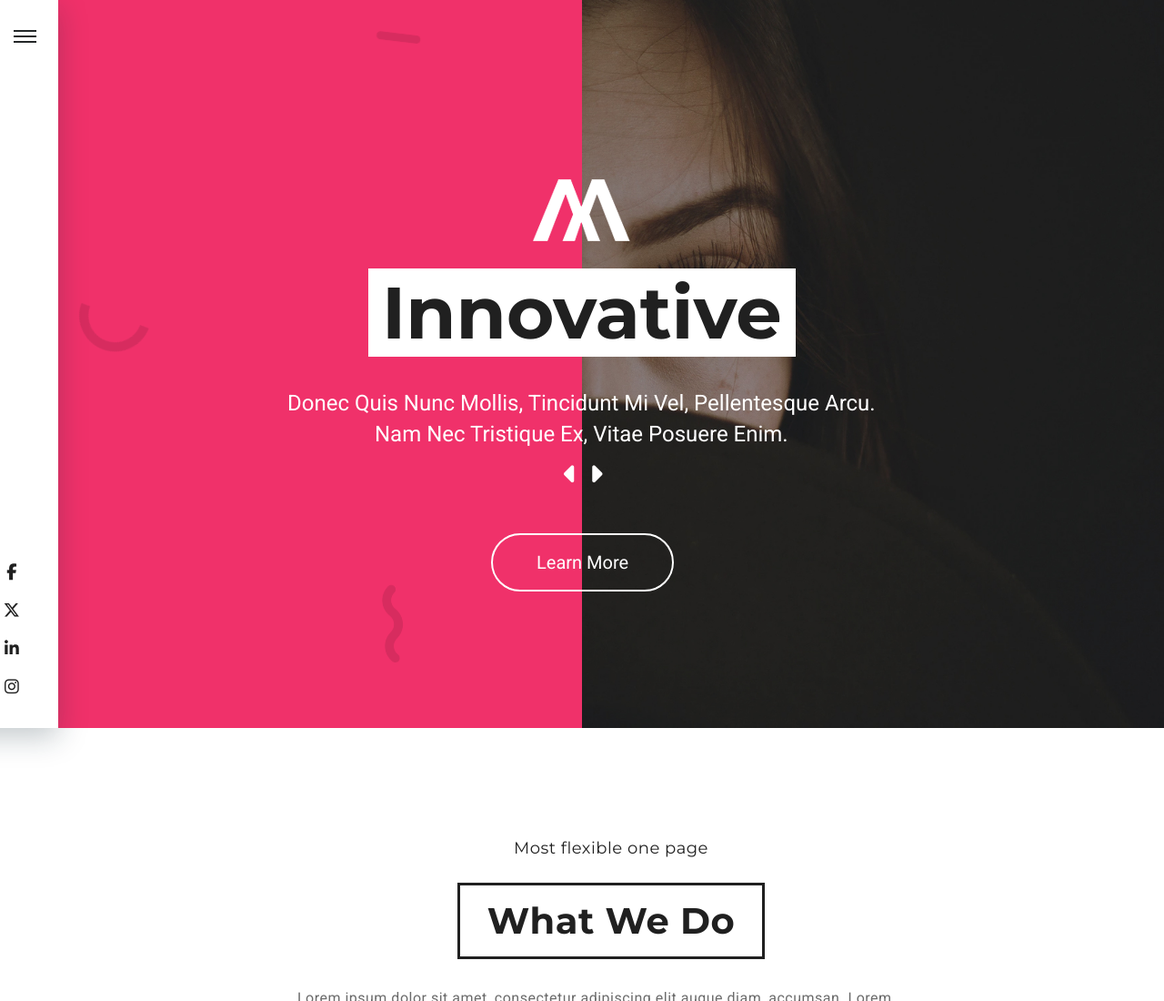
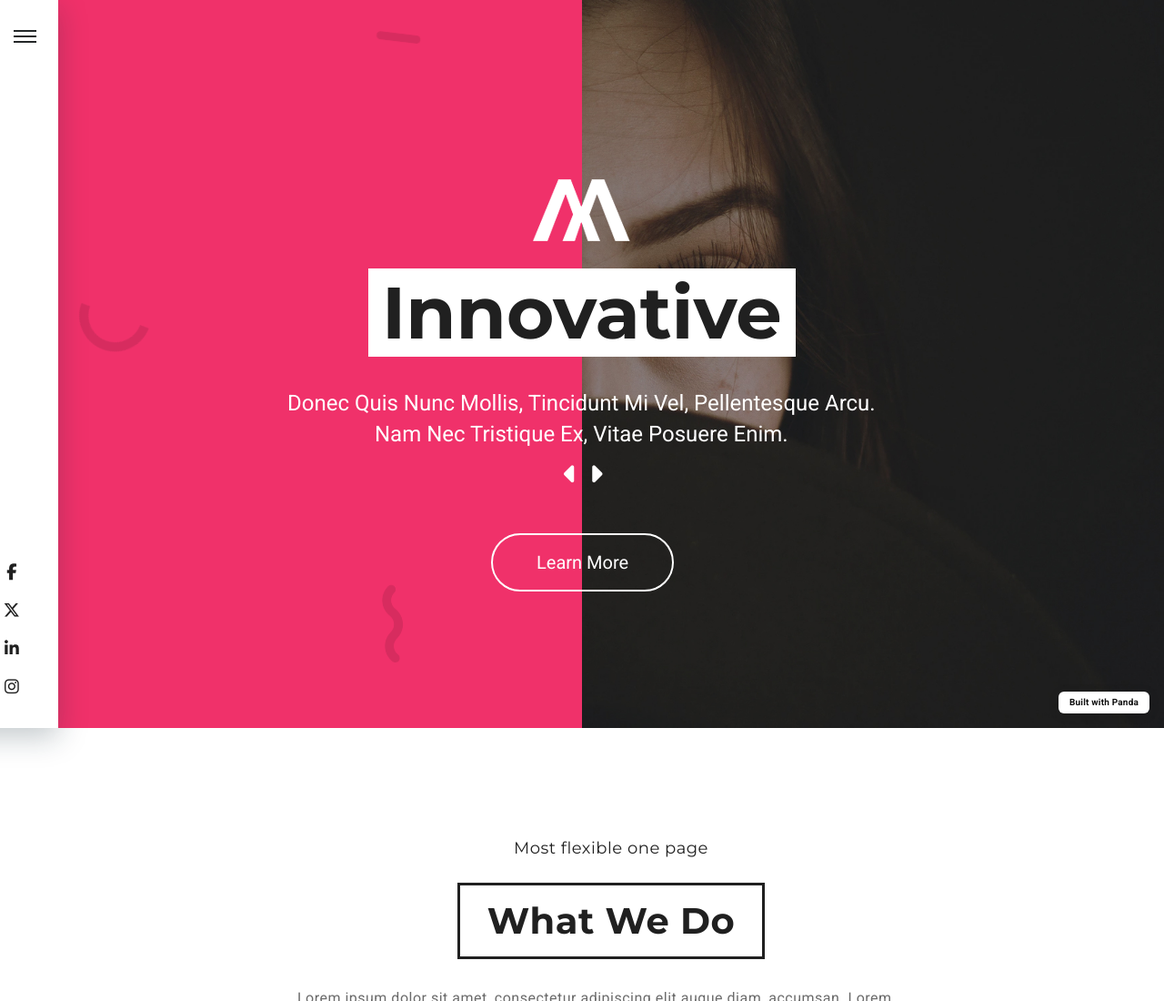
Before and after one commit to chiragbidx/megaone-innovative-startup-source, a plain HTML site: page index.html in a window 1280 px wide. Shown: the top 1100 px of the page at 91% size. Drawn offline with Linux system fonts and the light colour scheme; some packages are replaced by stand-ins of ours; grey boxes are pictures that could not be loaded; files whose address does not match are found by name.

Commit message:
Update index.html

```diff
--- a/index.html
+++ b/index.html
@@ -26,6 +26,38 @@
     <!-- Style Sheet -->
     <link href="innovative-startup/css/style.css" rel="stylesheet">
     <link href="innovative-startup/css/custom.css" rel="stylesheet">
+    <style>
+      /* Panda branding badge */
+      .panda-branding {
+        position: fixed;
+        bottom: 16px;
+        right: 16px;
+        width: 100px;
+        height: 24px;
+        background: #ffffff;
+        border-radius: 6px;
+        box-shadow: 0 2px 12px rgba(0, 0, 0, 0.12);
+        display: flex;
+        align-items: center;
+        justify-content: center;
+        z-index: 1050;
+        cursor: pointer;
+        text-decoration: none;
+      }
+
+      .panda-branding span {
+        font-size: 10px;
+        font-weight: 600;
+        color: #111;
+        letter-spacing: 0.2px;
+        line-height: 1;
+        white-space: nowrap;
+      }
+
+      .panda-branding:hover {
+        box-shadow: 0 4px 16px rgba(0, 0, 0, 0.16);
+      }
+    </style>
 </head>
 
 <body data-spy="scroll" data-target=".side-nav-menu" data-offset="90">
@@ -821,3 +853,15 @@
 <!-- CUSTOM JS -->
 <script src="vendor/js/contact_us.js"></script>
 <script src="innovative-startup/js/script.js"></script>
+  <!-- Panda branding badge -->
+    <a
+      class="panda-branding"
+      href="https://panda.new"
+      target="_blank"
+      rel="noopener noreferrer"
+      title="Built with Panda"
+    >
+      <span>Built with Panda</span>
+    </a>
+</body>
+</html>
```
